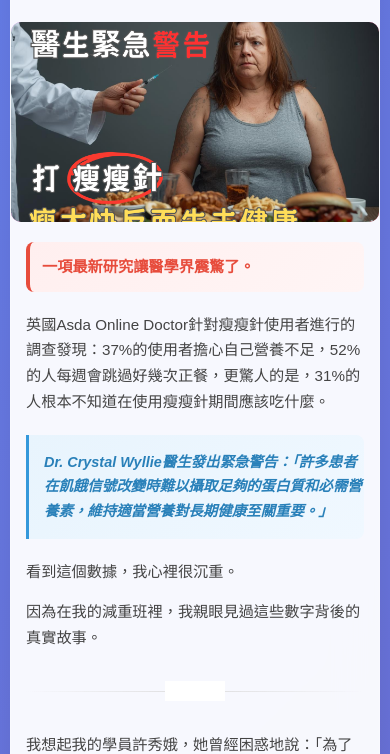
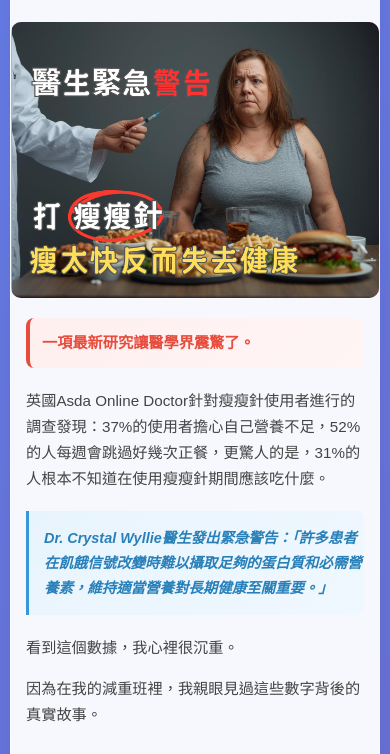
Before and after one commit to artemissport/weight_line7, a plain HTML site: page index.html in a window 390 px wide. Shown: the part 97-851 px from the top of the page. Drawn offline with Linux system fonts and the light colour scheme.

Commit message:
Update index.html

```diff
--- a/index.html
+++ b/index.html
@@ -54,7 +54,6 @@
             margin-left: -40px;
             margin-right: -40px;
             aspect-ratio: 1384 / 1040;
-            max-height: 400px;
             background: linear-gradient(135deg, #f093fb 0%, #f5576c 100%);
             border-radius: 15px;
             margin-top: 30px;
@@ -78,7 +77,8 @@
             right: 0;
             bottom: 0;
             background: url('main-image.jpg') center center;
-            background-size: cover;
+            background-size: contain;
+            background-repeat: no-repeat;
             opacity: 0;
             transition: opacity 0.3s ease;
         }
@@ -248,7 +248,6 @@
                 width: calc(100% + 40px);
                 margin-left: -20px;
                 margin-right: -20px;
-                max-height: 280px;
                 font-size: 0.9em;
                 margin-top: 20px;
                 margin-bottom: 20px;
@@ -295,7 +294,6 @@
                 width: calc(100% + 30px);
                 margin-left: -15px;
                 margin-right: -15px;
-                max-height: 200px;
                 border-radius: 10px;
                 font-size: 0.8em;
             }
```
